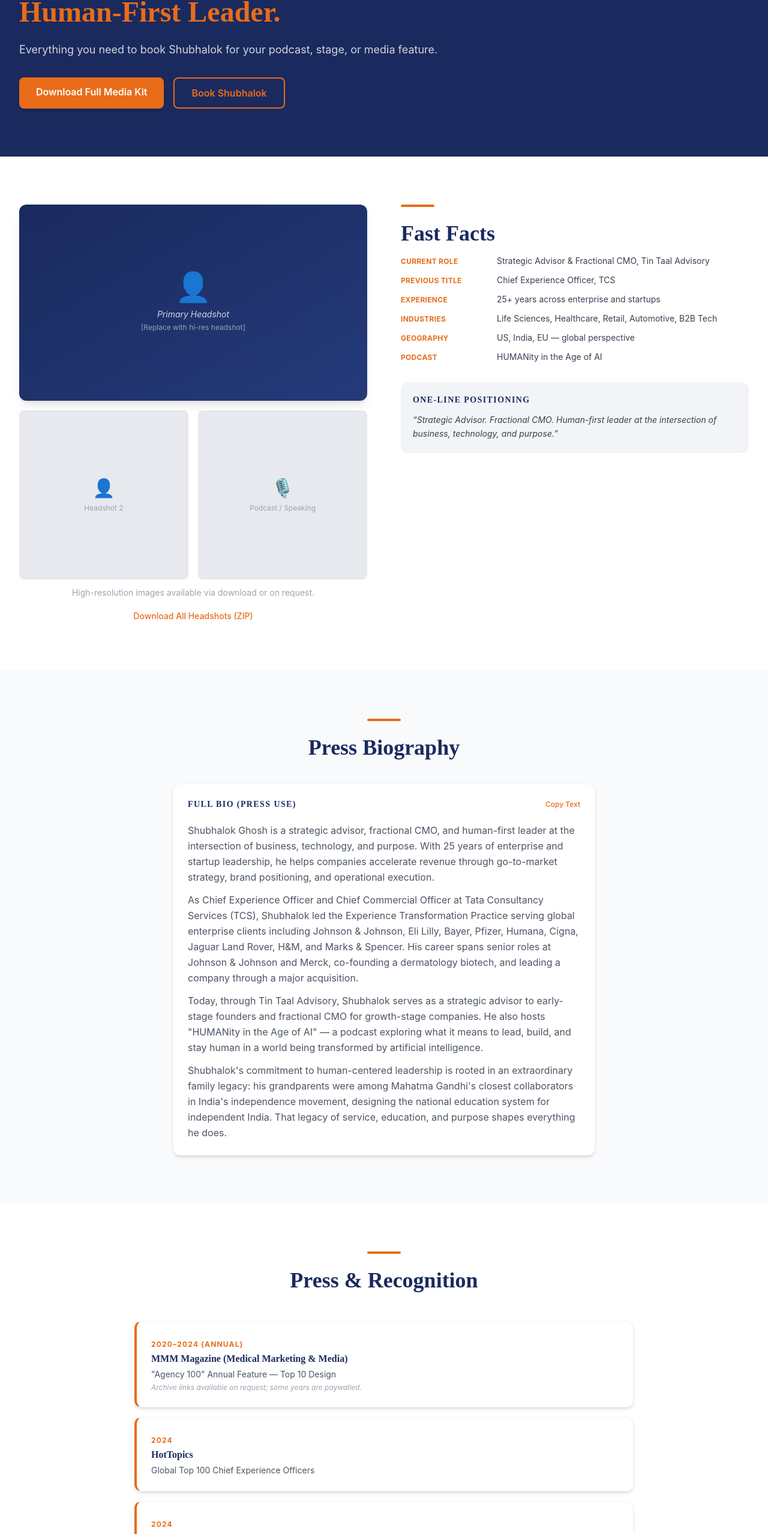
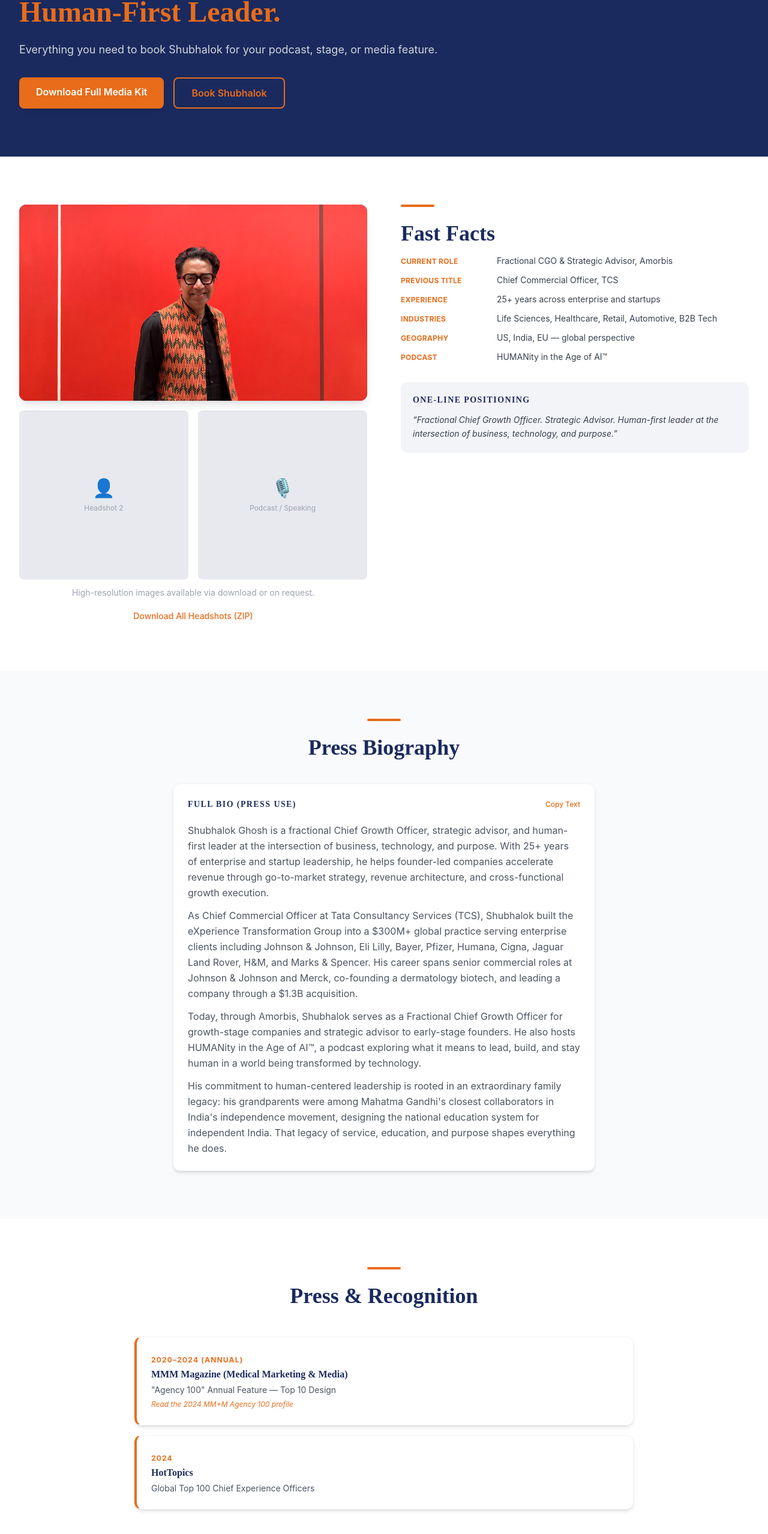
Before and after one commit to shubhalokg/shubhalok-website, a Next.js app: page /media-kit in a window 1280 px wide. Shown: the part 219-2776 px from the top of the page at 60% size. Built offline with nearby package versions, Linux system fonts and the light colour scheme.

Commit message:
Update Media Kit: bio, headshot, remove Everest award, add MM+M profile link

```diff
--- a/app/(main)/media-kit/page.tsx
+++ b/app/(main)/media-kit/page.tsx
@@ -42,38 +42,33 @@ const speakingTopics = [
 ]
 
 const fastFacts = [
-  { label: 'Current Role', value: 'Strategic Advisor & Fractional CMO, Tin Taal Advisory' },
-  { label: 'Previous Title', value: 'Chief Experience Officer, TCS' },
+  { label: 'Current Role', value: 'Fractional CGO & Strategic Advisor, Amorbis' },
+  { label: 'Previous Title', value: 'Chief Commercial Officer, TCS' },
   { label: 'Experience', value: '25+ years across enterprise and startups' },
   { label: 'Industries', value: 'Life Sciences, Healthcare, Retail, Automotive, B2B Tech' },
   { label: 'Geography', value: 'US, India, EU — global perspective' },
-  { label: 'Podcast', value: 'HUMANity in the Age of AI' },
+  { label: 'Podcast', value: 'HUMANity in the Age of AI™' },
 ]
 
-const pressBio = `Shubhalok Ghosh is a strategic advisor, fractional CMO, and human-first leader at the intersection of business, technology, and purpose. With 25 years of enterprise and startup leadership, he helps companies accelerate revenue through go-to-market strategy, brand positioning, and operational execution.
+const pressBio = `Shubhalok Ghosh is a fractional Chief Growth Officer, strategic advisor, and human-first leader at the intersection of business, technology, and purpose. With 25+ years of enterprise and startup leadership, he helps founder-led companies accelerate revenue through go-to-market strategy, revenue architecture, and cross-functional growth execution.
 
-As Chief Experience Officer and Chief Commercial Officer at Tata Consultancy Services (TCS), Shubhalok led the Experience Transformation Practice serving global enterprise clients including Johnson & Johnson, Eli Lilly, Bayer, Pfizer, Humana, Cigna, Jaguar Land Rover, H&M, and Marks & Spencer. His career spans senior roles at Johnson & Johnson and Merck, co-founding a dermatology biotech, and leading a company through a major acquisition.
+As Chief Commercial Officer at Tata Consultancy Services (TCS), Shubhalok built the eXperience Transformation Group into a $300M+ global practice serving enterprise clients including Johnson & Johnson, Eli Lilly, Bayer, Pfizer, Humana, Cigna, Jaguar Land Rover, H&M, and Marks & Spencer. His career spans senior commercial roles at Johnson & Johnson and Merck, co-founding a dermatology biotech, and leading a company through a $1.3B acquisition.
 
-Today, through Tin Taal Advisory, Shubhalok serves as a strategic advisor to early-stage founders and fractional CMO for growth-stage companies. He also hosts "HUMANity in the Age of AI" — a podcast exploring what it means to lead, build, and stay human in a world being transformed by artificial intelligence.
+Today, through Amorbis, Shubhalok serves as a Fractional Chief Growth Officer for growth-stage companies and strategic advisor to early-stage founders. He also hosts HUMANity in the Age of AI™, a podcast exploring what it means to lead, build, and stay human in a world being transformed by technology.
 
-Shubhalok's commitment to human-centered leadership is rooted in an extraordinary family legacy: his grandparents were among Mahatma Gandhi's closest collaborators in India's independence movement, designing the national education system for independent India. That legacy of service, education, and purpose shapes everything he does.`
+His commitment to human-centered leadership is rooted in an extraordinary family legacy: his grandparents were among Mahatma Gandhi's closest collaborators in India's independence movement, designing the national education system for independent India. That legacy of service, education, and purpose shapes everything he does.`
 
 const pressFeatures = [
   {
     publication: 'MMM Magazine (Medical Marketing & Media)',
     feature: '"Agency 100" Annual Feature — Top 10 Design',
     years: '2020–2024 (annual)',
-    note: 'Archive links available on request; some years are paywalled.',
+    note: 'Read the 2024 MM+M Agency 100 profile',
+    link: 'https://www.mmm-online.com/agency-100/tcs-interactive-life-sciences-agency-100-2024/',
   },
   {
     publication: 'HotTopics',
     feature: 'Global Top 100 Chief Experience Officers',
-    years: '2024',
-    note: '',
-  },
-  {
-    publication: 'Everest Group',
-    feature: '"Leader of the Year" — Life Sciences Digital, Data & Analytics',
     years: '2024',
     note: '',
   },
@@ -90,7 +85,7 @@ export default function MediaKitPage() {
               Media Kit
             </span>
             <h1 className="text-4xl md:text-5xl font-serif font-bold text-white mb-6 leading-tight">
-              Strategic Advisor. Podcast Host.<br />
+              Fractional CGO. Podcast Host.<br />
               <span className="text-brand-orange">Human-First Leader.</span>
             </h1>
             <p className="text-gray-300 text-lg leading-relaxed mb-8">
@@ -115,12 +110,12 @@ export default function MediaKitPage() {
             {/* Headshot area */}
             <div>
               <div className="grid grid-cols-2 gap-4">
-                <div className="col-span-2 aspect-[16/9] bg-gradient-to-br from-brand-navy to-brand-navy-light rounded-xl flex items-center justify-center shadow-lg">
-                  <div className="text-center text-white p-6">
-                    <div className="text-5xl mb-3">👤</div>
-                    <p className="text-sm text-gray-300 italic">Primary Headshot</p>
-                    <p className="text-xs text-gray-400 mt-1">[Replace with hi-res headshot]</p>
-                  </div>
+                <div className="col-span-2 aspect-[16/9] bg-gradient-to-br from-brand-navy to-brand-navy-light rounded-xl overflow-hidden shadow-lg">
+                  <img
+                    src="/shubhalok-headshot.jpg"
+                    alt="Shubhalok Ghosh"
+                    className="w-full h-full object-cover object-top"
+                  />
                 </div>
                 <div className="aspect-square bg-brand-navy/10 rounded-lg flex items-center justify-center">
                   <div className="text-center p-4">
@@ -165,8 +160,8 @@ export default function MediaKitPage() {
                   One-Line Positioning
                 </h3>
                 <p className="text-gray-700 text-sm leading-relaxed italic">
-                  &ldquo;Strategic Advisor. Fractional CMO. Human-first leader at the
-                  intersection of business, technology, and purpose.&rdquo;
+                  &ldquo;Fractional Chief Growth Officer. Strategic Advisor. Human-first leader at
+                  the intersection of business, technology, and purpose.&rdquo;
                 </p>
               </div>
             </div>
@@ -220,7 +215,18 @@ export default function MediaKitPage() {
                     </h3>
                     <p className="text-gray-600 text-sm mt-1">{item.feature}</p>
                     {item.note && (
-                      <p className="text-gray-400 text-xs mt-1 italic">{item.note}</p>
+                      item.link ? (
+                        <a
+                          href={item.link}
+                          target="_blank"
+                          rel="noopener noreferrer"
+                          className="text-brand-orange text-xs mt-1 italic hover:underline"
+                        >
+                          {item.note}
+                        </a>
+                      ) : (
+                        <p className="text-gray-400 text-xs mt-1 italic">{item.note}</p>
+                      )
                     )}
                   </div>
                 </div>
```
